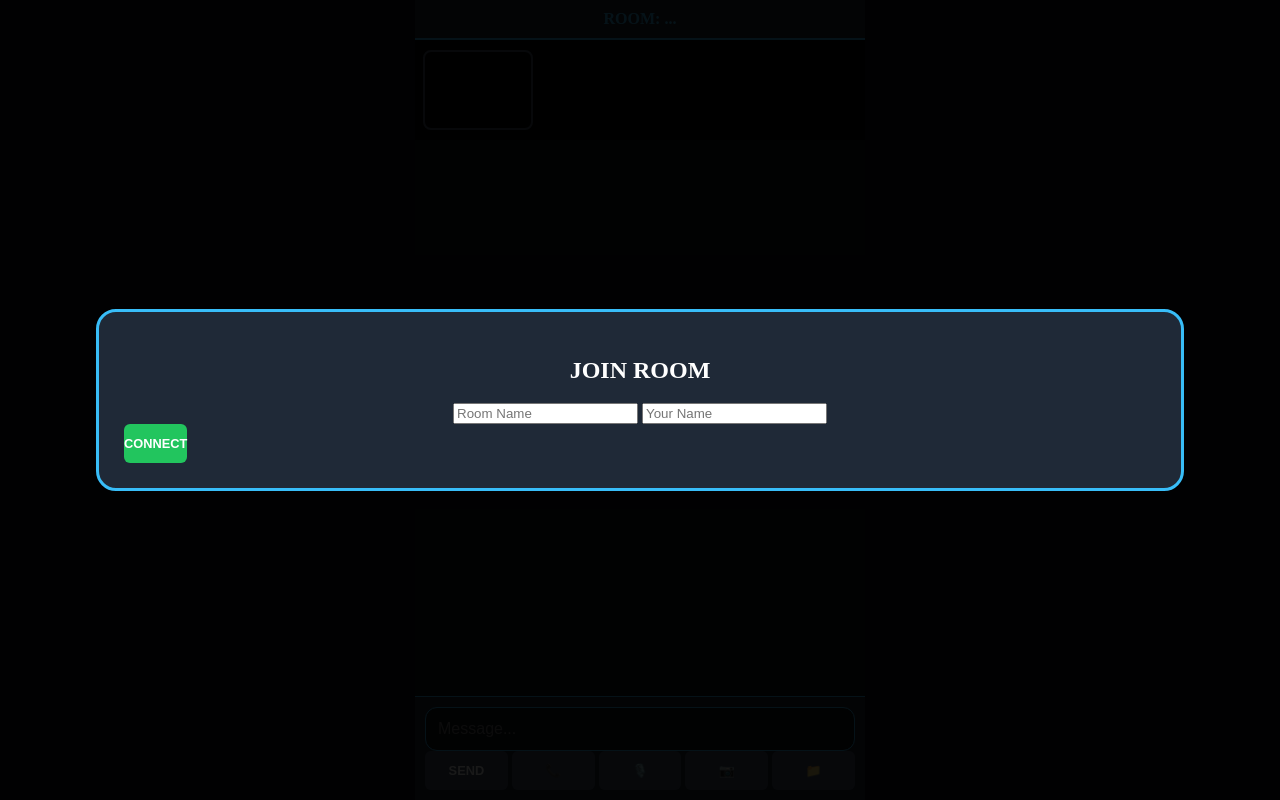
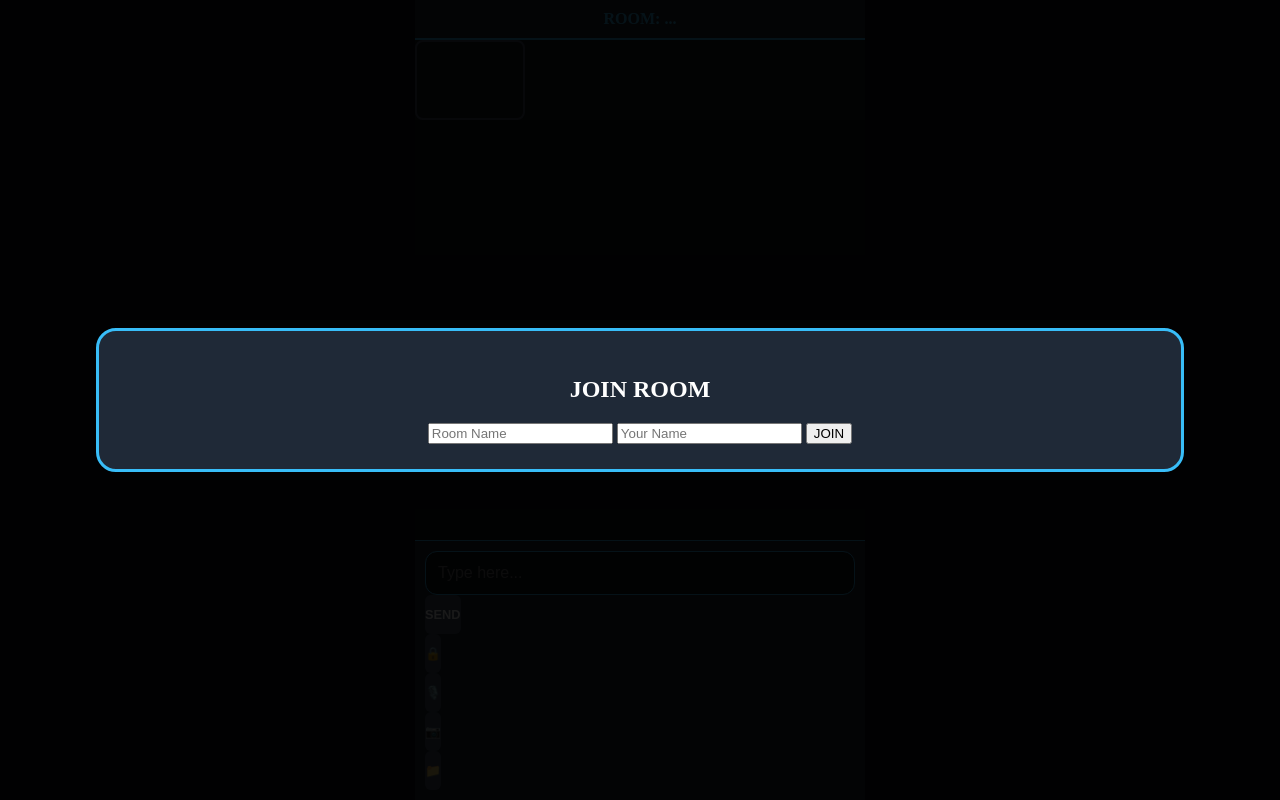
Before and after one commit to FisherkingX/coding, a Flask app: page / in a window 1280 px wide. Run offline with Flask 3, Linux system fonts and the light colour scheme; some libraries are stand-ins or nearby versions.

Commit message:
Update index.html

```diff
--- a/templates/index.html
+++ b/templates/index.html
@@ -2,8 +2,8 @@
 <html lang="en">
 <head>
     <meta charset="UTF-8">
-    <title>Document</title>
     <meta name="viewport" content="width=device-width, initial-scale=1.0">
+    <title>Pro Chat</title>
     <link rel="stylesheet" href="{{ url_for('static', filename='style.css') }}">
     <script src="https://unpkg.com/peerjs@1.4.7/dist/peerjs.min.js"></script>
 </head>
@@ -11,31 +11,24 @@
     <div class="chat-app">
         <div class="group-header">
             <h2 id="room-display">ROOM: ...</h2>
-            <div id="user-display"></div>
         </div>
-
         <div id="setupModal" class="modal-overlay" style="display:flex;">
             <div class="modal-content">
                 <h2>JOIN ROOM</h2>
                 <input type="text" id="roomInput" placeholder="Room Name">
                 <input type="text" id="nameInput" placeholder="Your Name">
-                <button class="btn send" onclick="startApp()">CONNECT</button>
+                <button class="btn-join" onclick="startApp()">JOIN</button>
             </div>
         </div>
-
-        <div id="video-grid" class="video-grid">
-            <video id="local-video" autoplay muted playsinline></video>
-        </div>
-
+        <video id="local-video" autoplay muted playsinline></video>
         <div id="chat-window"></div>
-
         <div class="input-area">
-            <input type="text" id="user-msg" placeholder="Message...">
-            <div class="button-row">
+            <input type="text" id="user-msg" placeholder="Type here...">
+            <div class="btn-group">
                 <button class="btn" onclick="sendMessage()">SEND</button>
-                <button class="btn" onclick="startCall()">📞</button>
-                <button class="btn" onclick="toggleMic()">🎙️</button>
-                <button class="btn" onclick="toggleCam()">📷</button>
+                <button class="btn" id="private-btn" onclick="togglePrivate()">🔒</button>
+                <button class="btn" id="mic-btn" onclick="toggleMic()">🎙️</button>
+                <button class="btn" id="cam-btn" onclick="toggleCam()">📷</button>
                 <button class="btn" onclick="document.getElementById('file-input').click()">📁</button>
             </div>
         </div>
```
